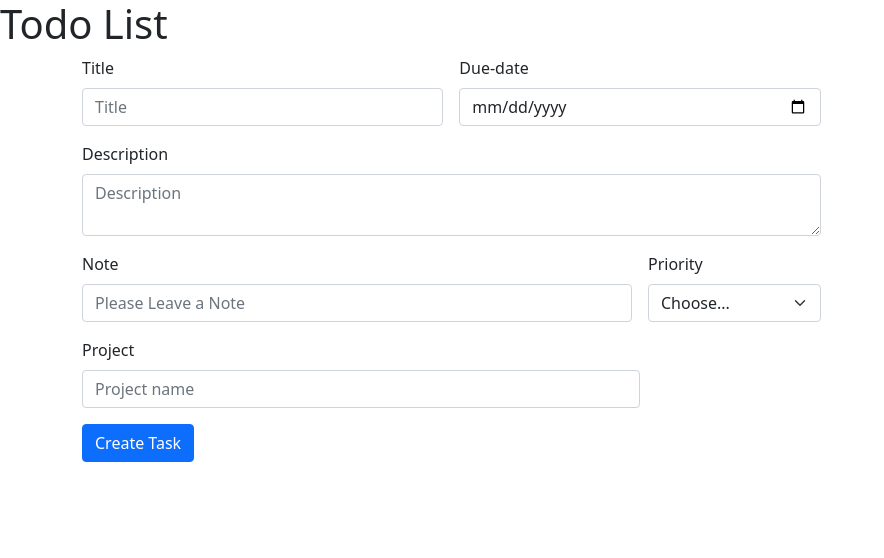
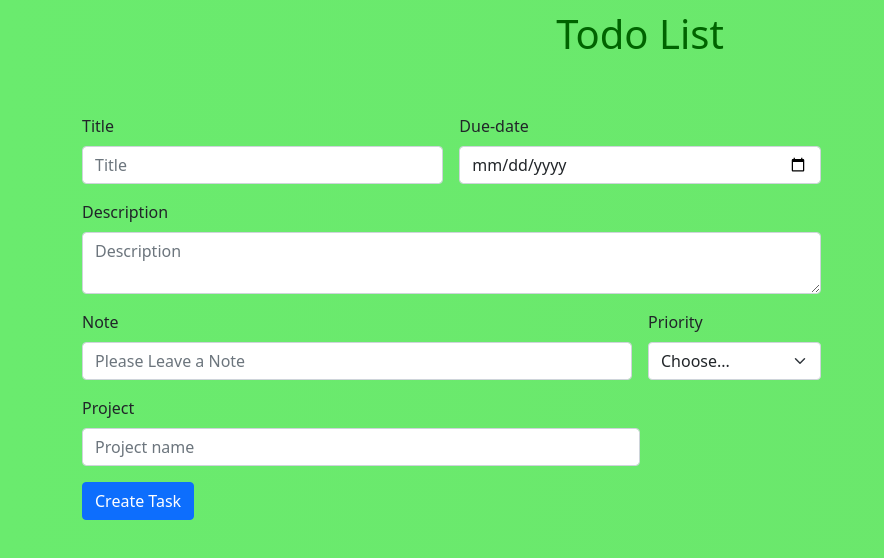
Before and after one commit to dasileker/To-do-list, a website built with webpack: page dist/index.html in a window 1280 px wide. Shown: the whole page, without its empty margins (0-884 px from the left). Built offline with nearby package versions, Linux system fonts and the light colour scheme.

Commit message:
add style

```diff
--- a/src/styles.scss
+++ b/src/styles.scss
@@ -1,9 +1,25 @@
+ * {
+   margin: 0;
+   padding: 0;
+   box-sizing: border-box;
+ }
 
 body {
-  background-color: white;
+  background: #DCE35B;
+  background: -webkit-linear-gradient(to right, #8ef791, #9ff77d);  /* Chrome 10-25, Safari 5.1-6 */
+  background: linear-gradient(to right, #6aeb6e, #6be66b); /* W3C, IE 10+/ Edge, Firefox 16+, Chrome 26+, Opera 12+, Safari 7+ */
+
 }
 
+.box {
+  margin-top: 5%;
+  margin-bottom: 5%;
+}
 
+h1 {
+  padding-top:  10px;
+  color:  darkgreen;
+}
 h3 {
   text-transform: capitalize;
 }
```
Also changed, not shown: dist/index.html.
